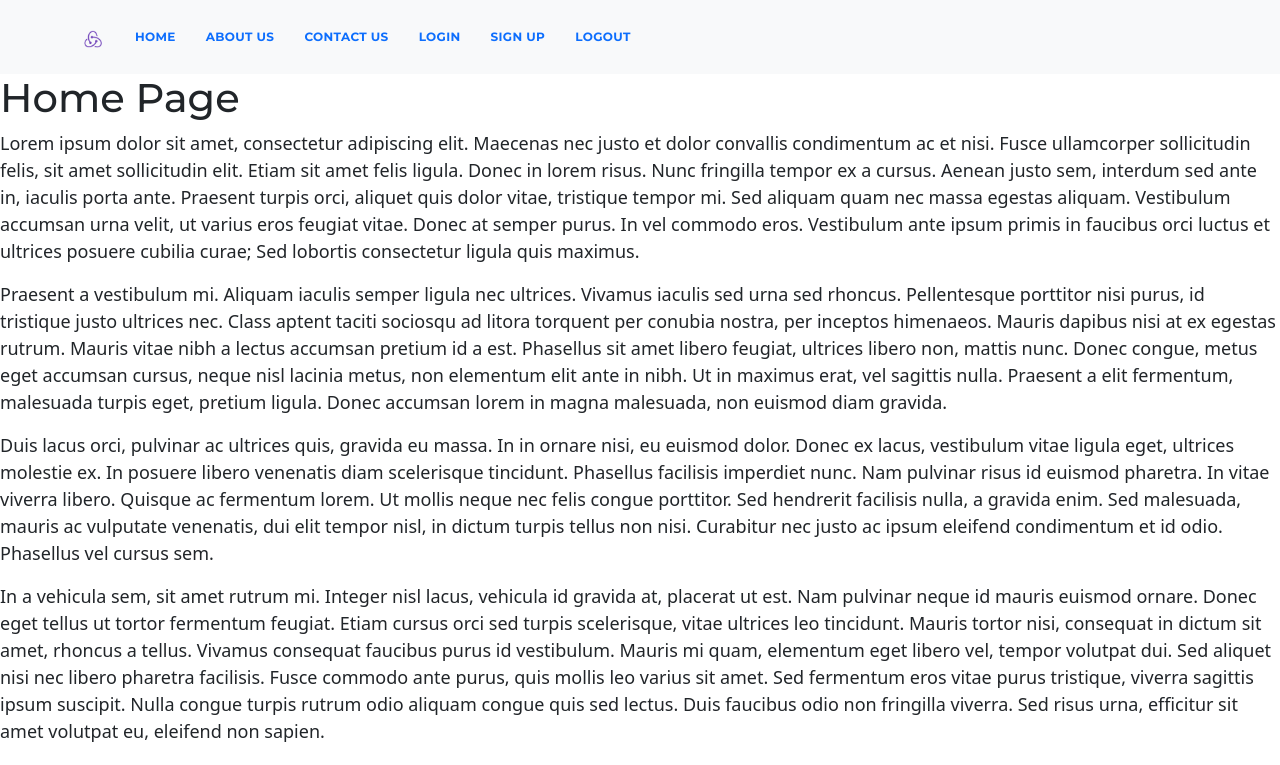
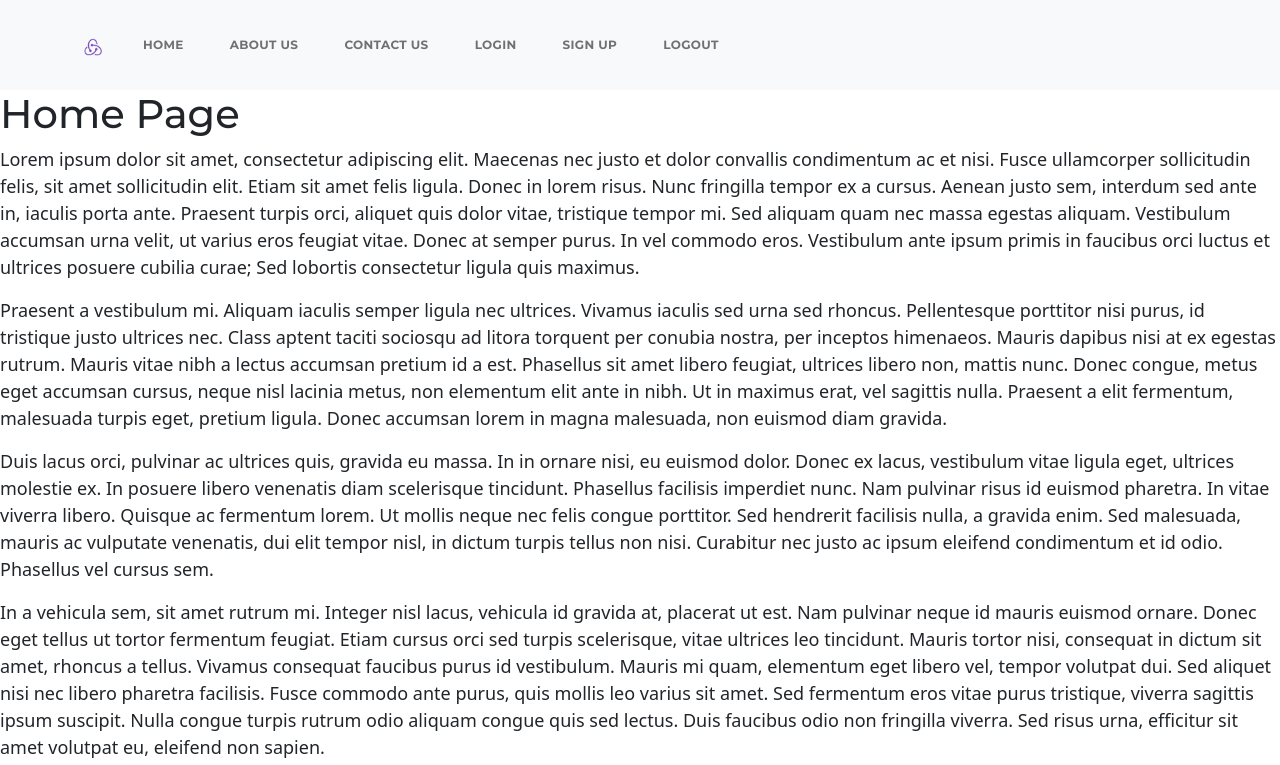
Before and after one commit to swakeert/finance_advisor_frontend, a React (Create React App) app: page / in a window 1280 px wide. Shown: the top 765 px of the page. Built offline with nearby package versions, Linux system fonts and the light colour scheme.

Commit message:
Implement navigation

```diff
--- a/src/components/Navigation/Navigation.scss
+++ b/src/components/Navigation/Navigation.scss
@@ -1,10 +1,11 @@
+// TODO: Use absolute paths
 @import '../../variables';
 .logo {
   height: 22px;
 }
 
-.nav-item {
-  color: $menu-item !important;
+.nav-link {
+  color: $menu-item;
   letter-spacing: 0.03em;
   font-weight: 700;
   text-transform: uppercase;
@@ -12,7 +13,7 @@
   font-family: $font-family-secondary;
 
   &:hover {
-    color: $primary !important;
+    color: $primary;
   }
 }
 
@@ -31,7 +32,7 @@
 }
 
 .navbar-toggle {
-  background-color: transparent !important;
+  background-color: transparent;
   margin-top: 14px;
   border: none;
 }
@@ -44,7 +45,7 @@
   }
 
   .navbar-custom {
-    background-color: $white !important;
+    background-color: $white;
     width: 100%;
     box-shadow: 0 2px 2px rgba($black, 0.1);
   }
@@ -56,13 +57,13 @@
 
 @media (min-width: 768px) {
   .nav-item {
-    padding: 20px 15px !important;
+    padding: 20px 15px;
   }
 }
 
 @media screen and (max-width: 768px) {
   .navbar-custom {
-    padding: 10px 0px !important;
+    padding: 10px 0px;
 
     .navbar-brand {
       height: auto;
@@ -82,7 +83,7 @@
     margin-bottom: 0px;
     padding: 9px 10px;
     margin-right: 15px;
-    outline: 0 !important;
+    outline: 0;
   }
 
   .navbar-light {
@@ -92,10 +93,10 @@
     }
   }
 
-  .nav-item {
+  .navbar-nav .nav-item .nav-link {
     position: relative;
     display: block;
-    padding: 10px 15px !important;
+    padding: 10px 15px;
   }
 
   .navbar-default {
--- a/src/components/Navigation/Navigation.tsx
+++ b/src/components/Navigation/Navigation.tsx
@@ -27,22 +27,34 @@ export default (): React.ReactElement => {
         <Navbar.Collapse id="navbarCollapse">
           <Nav>
             <Nav.Item>
-              <NavLink to={GlobalRoutes.HOME}>Home</NavLink>
+              <Nav.Link as={Link} to={GlobalRoutes.HOME} eventKey="home">
+                Home
+              </Nav.Link>
             </Nav.Item>
             <Nav.Item>
-              <NavLink to={GlobalRoutes.ABOUT}>About Us</NavLink>
+              <Nav.Link as={Link} to={GlobalRoutes.ABOUT} eventKey="about">
+                About Us
+              </Nav.Link>
             </Nav.Item>
             <Nav.Item>
-              <NavLink to={GlobalRoutes.CONTACT}>Contact Us</NavLink>
+              <Nav.Link as={Link} to={GlobalRoutes.CONTACT} eventKey="contact">
+                Contact Us
+              </Nav.Link>
             </Nav.Item>
             <Nav.Item>
-              <NavLink to={GlobalRoutes.LOGIN}>Login</NavLink>
+              <Nav.Link as={Link} to={GlobalRoutes.LOGIN} eventKey="login">
+                Login
+              </Nav.Link>
             </Nav.Item>
             <Nav.Item>
-              <NavLink to={GlobalRoutes.SIGN_UP}>Sign Up</NavLink>
+              <Nav.Link as={Link} to={GlobalRoutes.SIGN_UP} eventKey="signup">
+                Sign Up
+              </Nav.Link>
             </Nav.Item>
             <Nav.Item>
-              <NavLink to={DashboardRoutes.LOGOUT}>Logout</NavLink>
+              <Nav.Link as={Link} to={DashboardRoutes.LOGOUT} eventKey="logout">
+                Logout
+              </Nav.Link>
             </Nav.Item>
           </Nav>
         </Navbar.Collapse>
```
